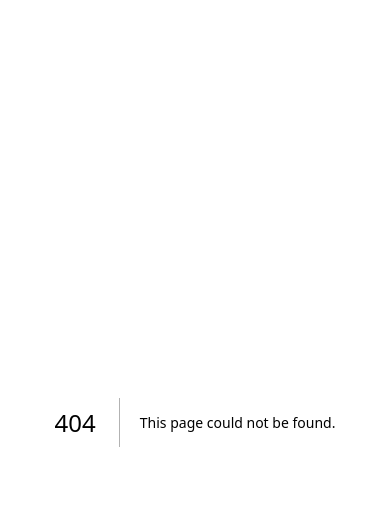
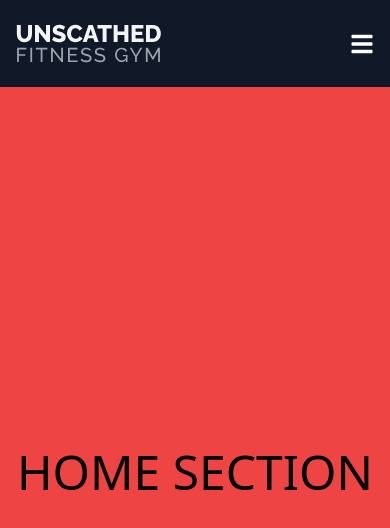
Before and after one commit to 2202-XU-CSCC22B/groupD, a Next.js app in the folder front-end/: page /sample in a window 390 px wide. Before the commit this address had no page. Shown: the top 528 px of the page. Built offline with nearby package versions, Linux system fonts and the light colour scheme.

Commit message:
Added sample index.js
- Added simple responsive navigation bar
- Added home, about, section with snap-mandatory

```diff
--- a/front-end/package.json
+++ b/front-end/package.json
@@ -11,6 +11,7 @@
   "dependencies": {
     "@emotion/react": "^11.11.0",
     "@emotion/styled": "^11.11.0",
+    "@headlessui/react": "^1.7.14",
     "@hookform/resolvers": "^3.1.0",
     "@mui/icons-material": "^5.11.16",
     "@mui/lab": "^5.0.0-alpha.129",
@@ -36,7 +37,6 @@
     "@types/react": "^18.2.6",
     "autoprefixer": "^10.4.14",
     "postcss": "^8.4.23",
-    "tailwindcss": "^3.3.2",
-    "typescript": "^5.0.4"
+    "tailwindcss": "^3.3.2"
   }
 }
--- /dev/null
+++ b/front-end/src/components/ui/MyContainer.js
@@ -0,0 +1,11 @@
+import React from "react";
+
+const MyContainer = ({ className, children, ...props }) => {
+  return (
+    <div className={`container max-w-6xl mx-auto  ${className}`} {...props}>
+      {children}
+    </div>
+  );
+};
+
+export default MyContainer;
--- a/front-end/src/pages/register.js
+++ b/front-end/src/pages/register.js
@@ -1,19 +1,19 @@
 import React from "react";
-import RegisterForm from "./register/RegisterForm";
+import RegisterForm from "../components/register/RegisterForm";
 import ResponsiveAppBar from "@modules/components/layouts/ResponsiveAppBar";
-import RegisterHeader from "./register/RegisterHeader";
+import RegisterHeader from "../components/register/RegisterHeader";
 
 const RegisterPage = () => {
   return (
-    <div className=" bg-white">
+    <section className=" bg-white">
       <ResponsiveAppBar />
-      <div className=" bg-white container !max-w-6xl mx-auto px-4 py-8 lg:px-0">
+      <main className=" bg-white container !max-w-6xl mx-auto px-4 py-8 lg:px-0">
         <div className=" flex flex-col md:flex-row gap-6 md:gap-12">
           <RegisterHeader />
           <RegisterForm />
         </div>
-      </div>
-    </div>
+      </main>
+    </section>
   );
 };
 
--- /dev/null
+++ b/front-end/src/pages/sample/components/Section.js
@@ -0,0 +1,14 @@
+import React from "react";
+
+const Section = ({ className, children, ...props }) => {
+  return (
+    <section
+      className={`${className} h-[calc(100vh-87px)] snap-start`}
+      {...props}
+    >
+      {children}
+    </section>
+  );
+};
+
+export default Section;
--- /dev/null
+++ b/front-end/src/pages/sample/components/navbar/NavBar.js
@@ -0,0 +1,77 @@
+import Image from "next/image";
+import Link from "next/link";
+import React from "react";
+import Logo from "../../../../../public/logo.svg";
+import MyContainer from "@modules/components/ui/MyContainer";
+import { FaTimes, FaBars } from "react-icons/fa";
+import { Menu } from "@headlessui/react";
+
+const links = [
+  { label: "Home", href: "#home" },
+  { label: "About", href: "#about" },
+
+  { label: "Contact", href: "#contact" },
+];
+
+const NavBar = ({ className, ...props }) => {
+  return (
+    <div
+      className={`${className} fixed  bg-gray-900 w-full py-6 px-4 xl:px-0`}
+      {...props}
+    >
+      <MyContainer className=" flex justify-between items-center ">
+        {/* logo */}
+        <Link
+          passHref
+          href="/"
+          className="  hover:scale-95 transition-all duration-300 ease-in-out  "
+        >
+          <Image src={Logo} />
+        </Link>
+
+        {/* desktop links */}
+        <div className="hidden sm:flex gap-6">
+          {links.map((link, index) => (
+            <Link
+              className="text-sm transition-all duration-300 ease-in-out p-2 text-gray-50 uppercase font-medium tracking-wide hover:bg-gray-700 rounded-lg"
+              key={index}
+              href={link.href}
+            >
+              {link.label}
+            </Link>
+          ))}
+        </div>
+
+        {/* mobile hamburger */}
+
+        <Menu>
+          {({ open }) => (
+            <>
+              <Menu.Button className="cursor-pointer text-white sm:hidden">
+                {open ? <FaTimes size={24} /> : <FaBars size={24} />}
+              </Menu.Button>
+              {open && (
+                <div className="absolute right-0 translate-y-[160px] w-full bg-gray-900 sm:hidden block">
+                  <Menu.Items className=" flex flex-col px-4 py-8 divide-y divide-solid divide-gray-800 outline-none ">
+                    {links.map((link) => (
+                      <Menu.Item
+                        as="a"
+                        key={link.href}
+                        href={link.href}
+                        className="py-4 hover:bg-gray-800 transition-all duration-300 ease-in-out px-4 text-white uppercase tracking-widest"
+                      >
+                        {link.label}
+                      </Menu.Item>
+                    ))}
+                  </Menu.Items>
+                </div>
+              )}
+            </>
+          )}
+        </Menu>
+      </MyContainer>
+    </div>
+  );
+};
+
+export default NavBar;
--- /dev/null
+++ b/front-end/src/pages/sample/components/sections/AboutSection.js
@@ -0,0 +1,15 @@
+import React from "react";
+import Section from "../Section";
+import MyContainer from "@modules/components/ui/MyContainer";
+
+const AboutSection = ({ ...props }) => {
+  return (
+    <Section className="bg-yellow-500" {...props}>
+      <MyContainer className="grid place-items-center h-[calc(100vh-74px)]">
+        <h1 className=" text-5xl">ABOUT SECTION</h1>
+      </MyContainer>
+    </Section>
+  );
+};
+
+export default AboutSection;
--- /dev/null
+++ b/front-end/src/pages/sample/components/sections/ContactSection.js
@@ -0,0 +1,15 @@
+import React from "react";
+import Section from "../Section";
+import MyContainer from "@modules/components/ui/MyContainer";
+
+const ContactSection = ({ ...props }) => {
+  return (
+    <Section className="bg-emerald-500" {...props}>
+      <MyContainer className="grid place-items-center h-[calc(100vh-74px)]">
+        <h1 className=" text-5xl">CONTACT SECTION</h1>
+      </MyContainer>
+    </Section>
+  );
+};
+
+export default ContactSection;
--- /dev/null
+++ b/front-end/src/pages/sample/components/sections/HomeSection.js
@@ -0,0 +1,15 @@
+import React from "react";
+import Section from "../Section";
+import MyContainer from "@modules/components/ui/MyContainer";
+
+const HomeSection = ({ ...props }) => {
+  return (
+    <Section className="bg-red-500 mt-[87px]" {...props}>
+      <MyContainer className="grid place-items-center h-[calc(100vh-74px)]">
+        <h1 className=" text-5xl">HOME SECTION</h1>
+      </MyContainer>
+    </Section>
+  );
+};
+
+export default HomeSection;
--- /dev/null
+++ b/front-end/src/pages/sample/index.js
@@ -0,0 +1,19 @@
+import React from "react";
+import NavBar from "./components/navbar/NavBar";
+import MyContainer from "@modules/components/ui/MyContainer";
+import HomeSection from "./components/sections/HomeSection";
+import AboutSection from "./components/sections/AboutSection";
+import ContactSection from "./components/sections/ContactSection";
+
+const index = () => {
+  return (
+    <section className=" h-screen bg-white snap-mandatory snap-y overflow-scroll snap-always  scroll-pt-[87px]">
+      <NavBar />
+      <HomeSection id="home" />
+      <AboutSection id="about" />
+      <ContactSection id="contact" />
+    </section>
+  );
+};
+
+export default index;
```
Also changed, not shown: front-end/public/logo.svg (added), front-end/src/components/register/RegisterForm.js (renamed from front-end/src/pages/register/RegisterForm.js), front-end/src/components/register/RegisterHeader.js (renamed from front-end/src/pages/register/RegisterHeader.js), 1 other file (tests, documents, lock files or other folders).
